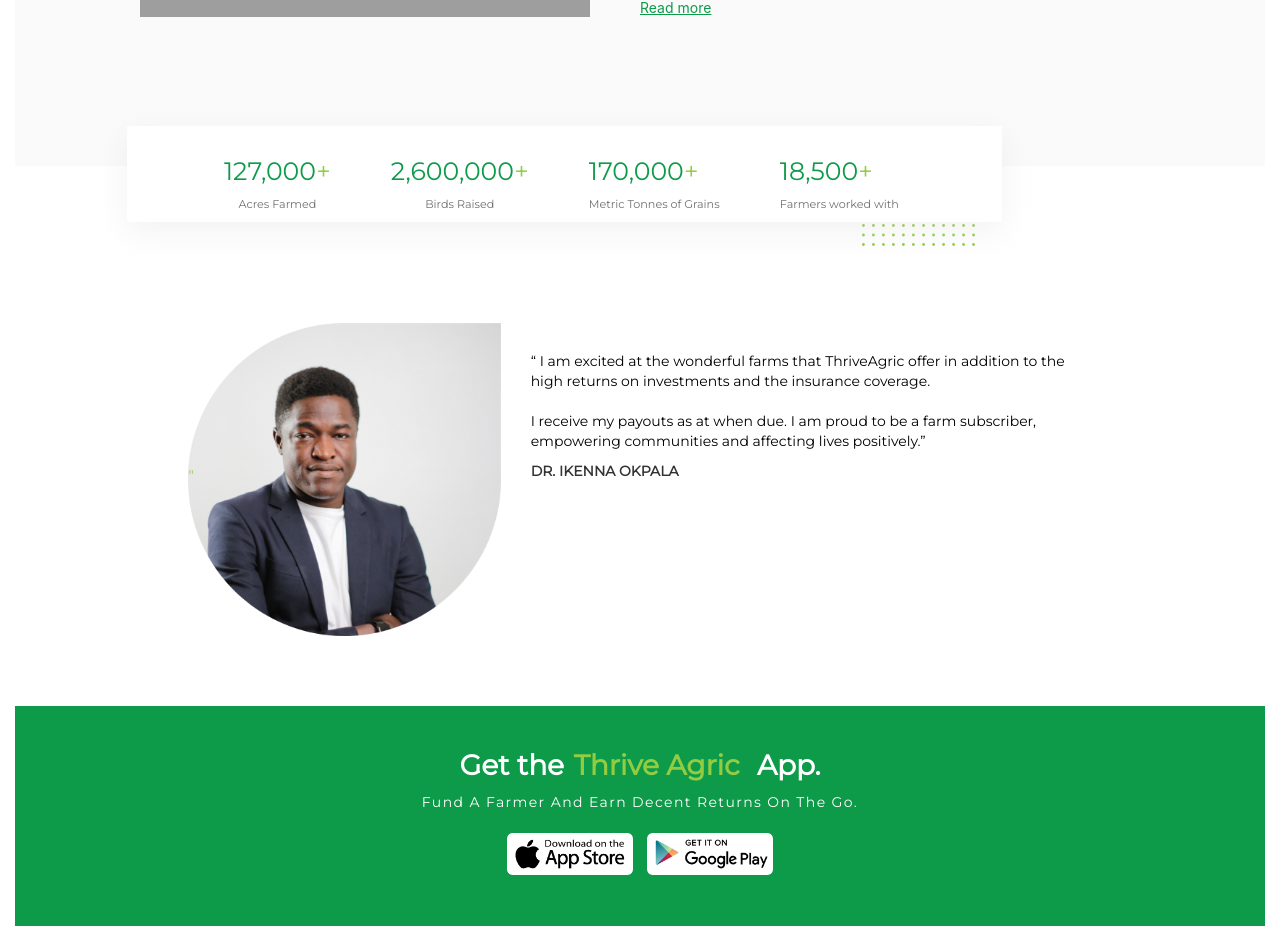
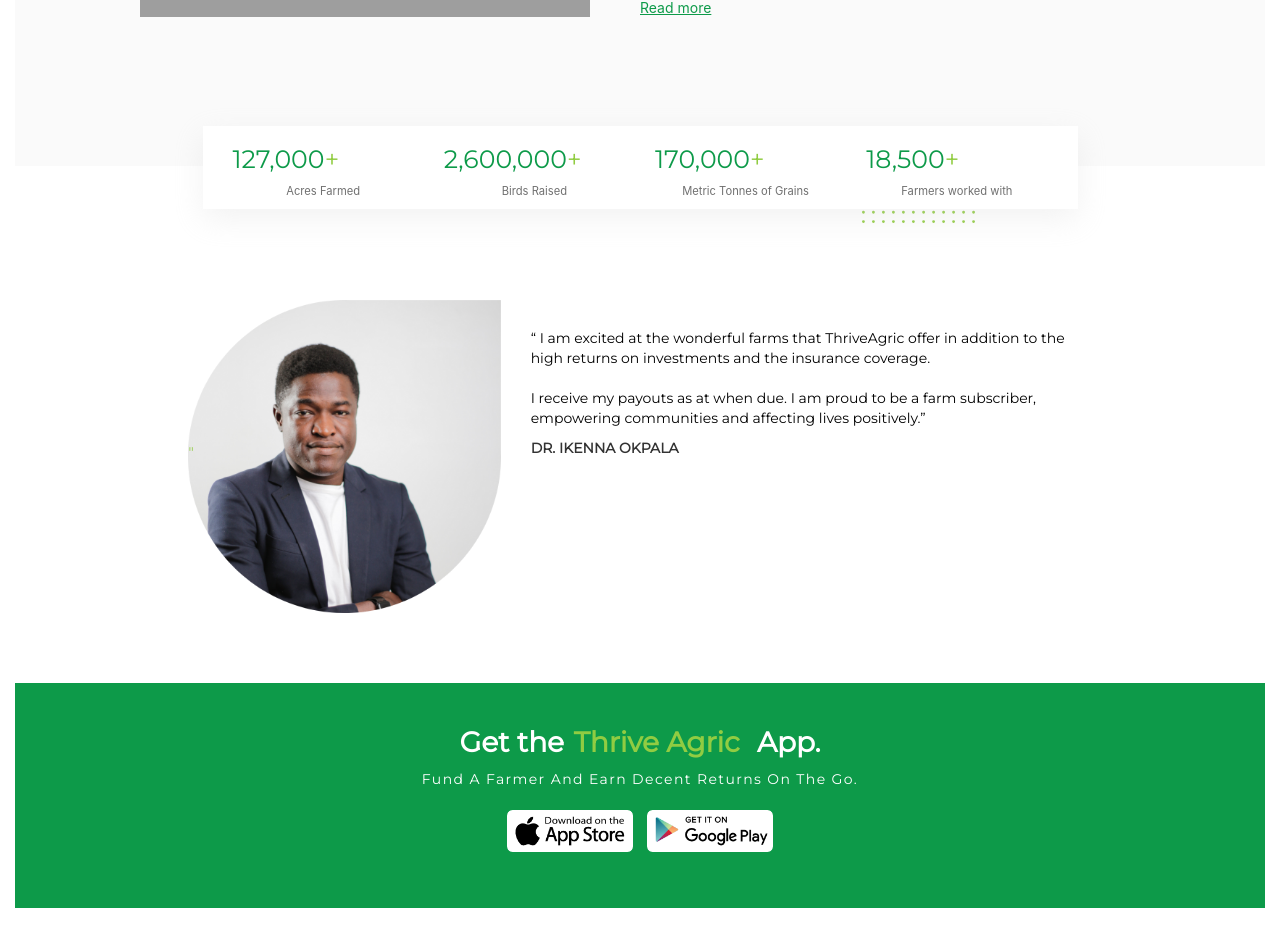
Before and after one commit to ukeme-umana/website-redesign, a React (Create React App) app: page / in a window 1280 px wide. Shown: the part 2294-3220 px from the top of the page. Built offline with nearby package versions, Linux system fonts and the light colour scheme; grey boxes are pictures that could not be loaded.

Commit message:
Chnaged stat section on homepage to coloums

```diff
--- a/src/component-for-pages/footer.jsx
+++ b/src/component-for-pages/footer.jsx
@@ -5,6 +5,7 @@
 
 function Footer() {
     return (
+
        <div className="col-md-12">
            <div className="get-thrive-app" >
                <div className="get-app-text">
--- a/src/component-for-pages/home/body.jsx
+++ b/src/component-for-pages/home/body.jsx
@@ -314,8 +314,40 @@
 
             {/* Stats */}
             <div class="col-md-12">
-                <div className="stats-wrapper">
-                    <ul className="stats-ul">
+                <div className="stats-wrapper container">
+                    <div class="col-md-3">
+                        <div class="stat-single">
+                            <h3 className="green-num">127,000
+                                <span className="green-plus">+</span>
+                            </h3>
+                            <p className="grey-p">Acres Farmed</p>
+                        </div>
+                    </div>
+                    <div class="col-md-3">
+                        <div class="stat-single">
+                            <h3 className="green-num">2,600,000
+                                <span className="green-plus">+</span>
+                            </h3>
+                            <p className="grey-p">Birds Raised</p>
+                        </div>
+                    </div>
+                    <div class="col-md-3">
+                        <div class="stat-single">
+                            <h3 className="green-num">170,000
+                                <span className="green-plus">+</span>
+                            </h3>
+                            <p className="grey-p">Metric Tonnes of Grains</p>
+                        </div>
+                    </div>
+                    <div class="col-md-3">
+                        <div class="stat-single">
+                            <h3 className="green-num">18,500
+                                <span className="green-plus">+</span>
+                            </h3>
+                            <p className="grey-p">Farmers worked with</p>
+                        </div>
+                    </div>
+                    {/* <ul className="stats-ul">
                         <li className="stats-li">
                             <h3 className="green-num">127,000
                                 <span className="green-plus">+</span>
@@ -340,7 +372,7 @@
                             </h3>
                             <p className="grey-p">Farmers worked with</p>
                         </li>
-                    </ul>
+                    </ul> */}
                 </div>
                 <div className="green-dot">
                     <img src={dots} className="dots-img" alt="" />
--- a/src/custom.css
+++ b/src/custom.css
@@ -2,3 +2,7 @@
     color: #91cc42;
 
 }
+
+.stats-wrapper {
+    left: auto !important;
+}
```
